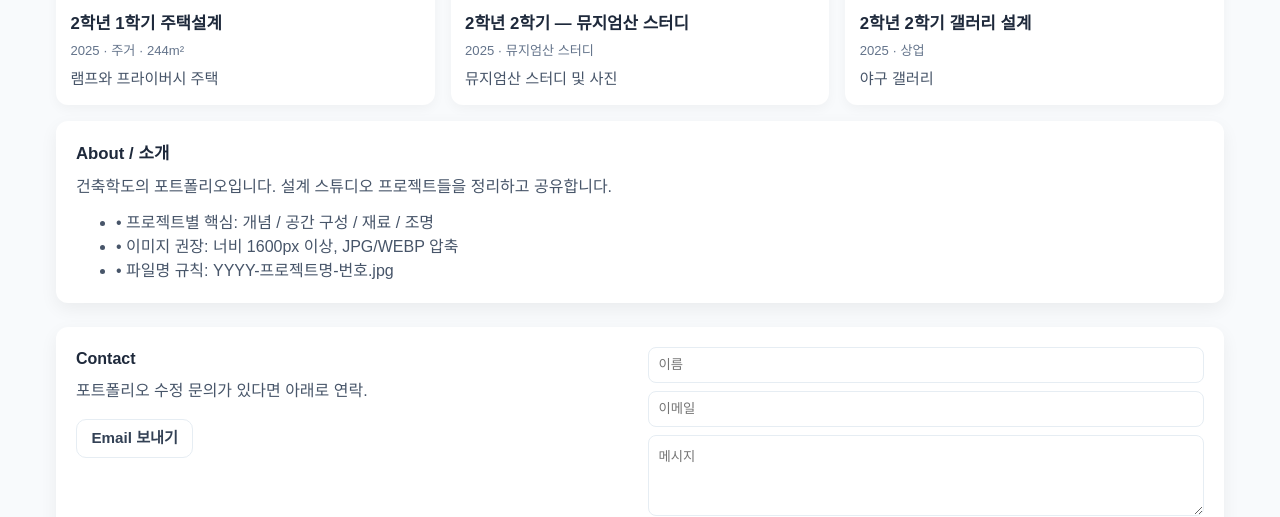
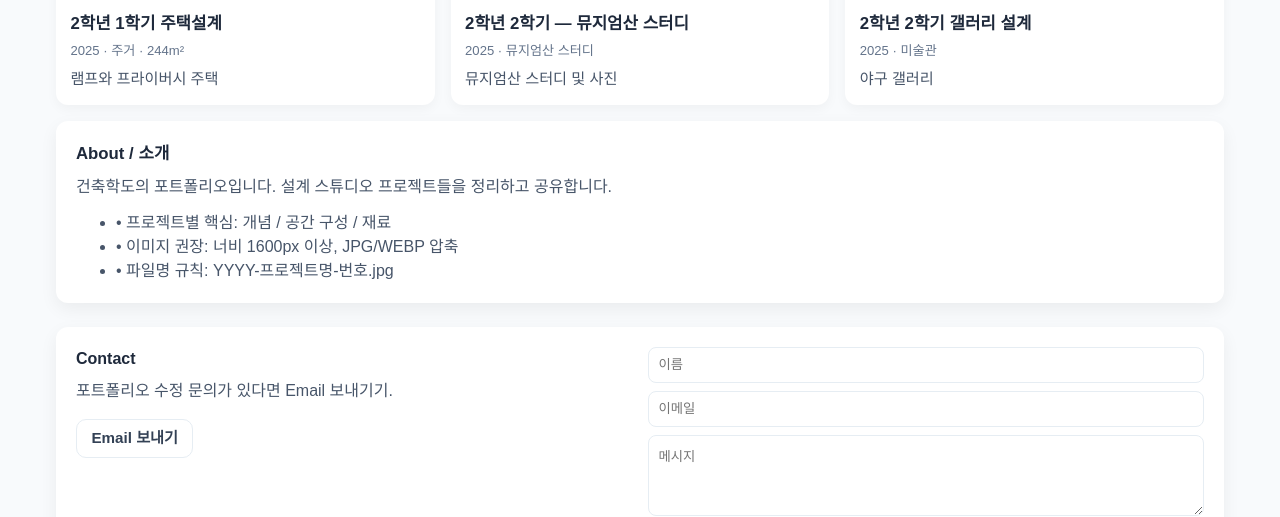
Before and after one commit to crowndjj/crowndjj.github.io, a plain HTML site: page index.html in a window 1280 px wide. Shown: the part 581-1098 px from the top of the page. Drawn offline with Linux system fonts and the light colour scheme.

Commit message:
Update index.html

```diff
--- a/index.html
+++ b/index.html
@@ -229,7 +229,7 @@
           <img src="images/project-c-cover.jpg" alt="갤러리 대표 이미지" loading="lazy" />
           <div class="info">
             <h3>2학년 2학기 갤러리 설계</h3>
-            <div class="sub">2025 · 상업</div>
+            <div class="sub">2025 · 미술관</div>
             <p style="margin:0; color:#475569; font-size:0.95rem;">야구 갤러리</p>
           </div>
         </article>
@@ -242,7 +242,7 @@
         <h3 style="margin:0 0 0.5rem 0; font-size:1.05rem;">About / 소개</h3>
         <p style="margin:0 0 0.75rem 0; color:#475569;">건축학도의 포트폴리오입니다. 설계 스튜디오 프로젝트들을 정리하고 공유합니다.</p>
         <ul style="margin:0; color:#475569;">
-          <li>• 프로젝트별 핵심: 개념 / 공간 구성 / 재료 / 조명</li>
+          <li>• 프로젝트별 핵심: 개념 / 공간 구성 / 재료 </li>
           <li>• 이미지 권장: 너비 1600px 이상, JPG/WEBP 압축</li>
           <li>• 파일명 규칙: YYYY-프로젝트명-번호.jpg</li>
         </ul>
@@ -254,7 +254,7 @@
       <div class="card two-col">
         <div>
           <h4 style="margin:0 0 0.5rem 0;">Contact</h4>
-          <p style="margin:0 0 1rem 0; color:#475569;">포트폴리오 수정 문의가 있다면 아래로 연락.</p>
+          <p style="margin:0 0 1rem 0; color:#475569;">포트폴리오 수정 문의가 있다면 Email 보내기기.</p>
           <a href="mailto:your.email@example.com" class="btn btn-light">Email 보내기</a>
         </div>
         <form style="display:flex; flex-direction:column; gap:0.5rem;">
```
